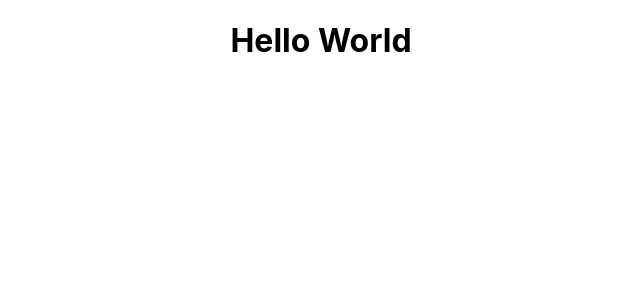
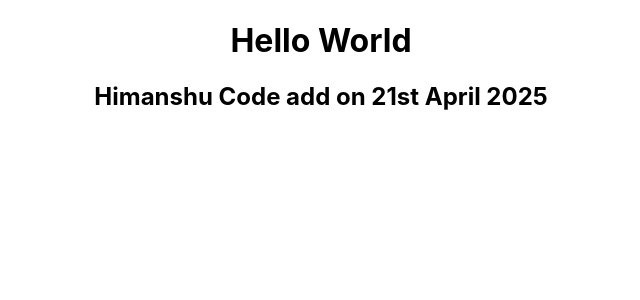
Before and after one commit to himanshuCoderr/challan-system-softel-sollution, a React (Create React App) app: page / in a window 1280 px wide. Shown: the top 300 px of the page, without its empty margins (319-959 px from the left). Built offline with nearby package versions, Linux system fonts and the light colour scheme.

Commit message:
inital commit himanshu

```diff
--- a/src/App.js
+++ b/src/App.js
@@ -5,6 +5,7 @@ function App() {
   return (
     <div className="App">
      <h1>Hello World</h1>
+     <h2>Himanshu Code add on 21st April 2025</h2>
     </div>
   );
 }
```
